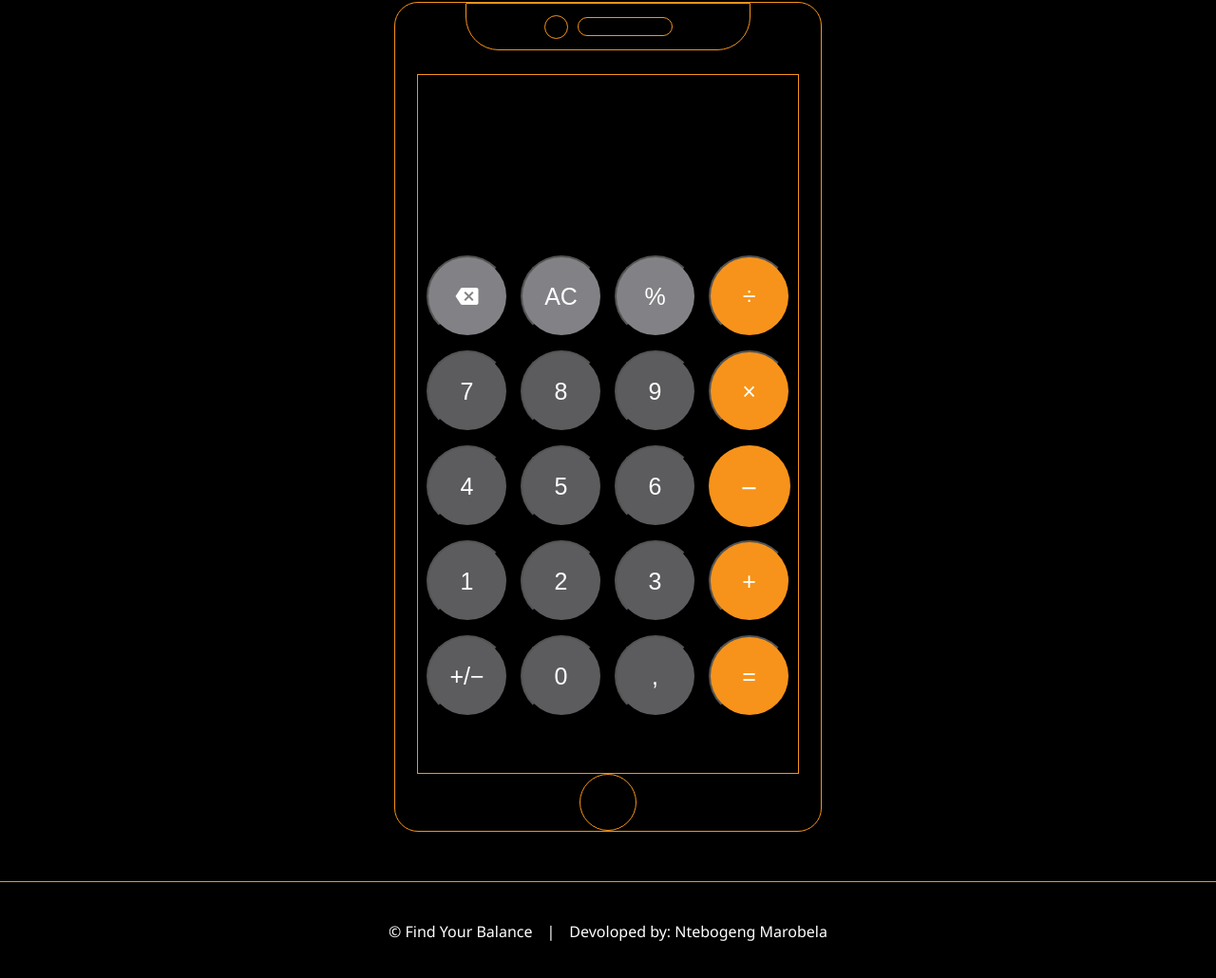
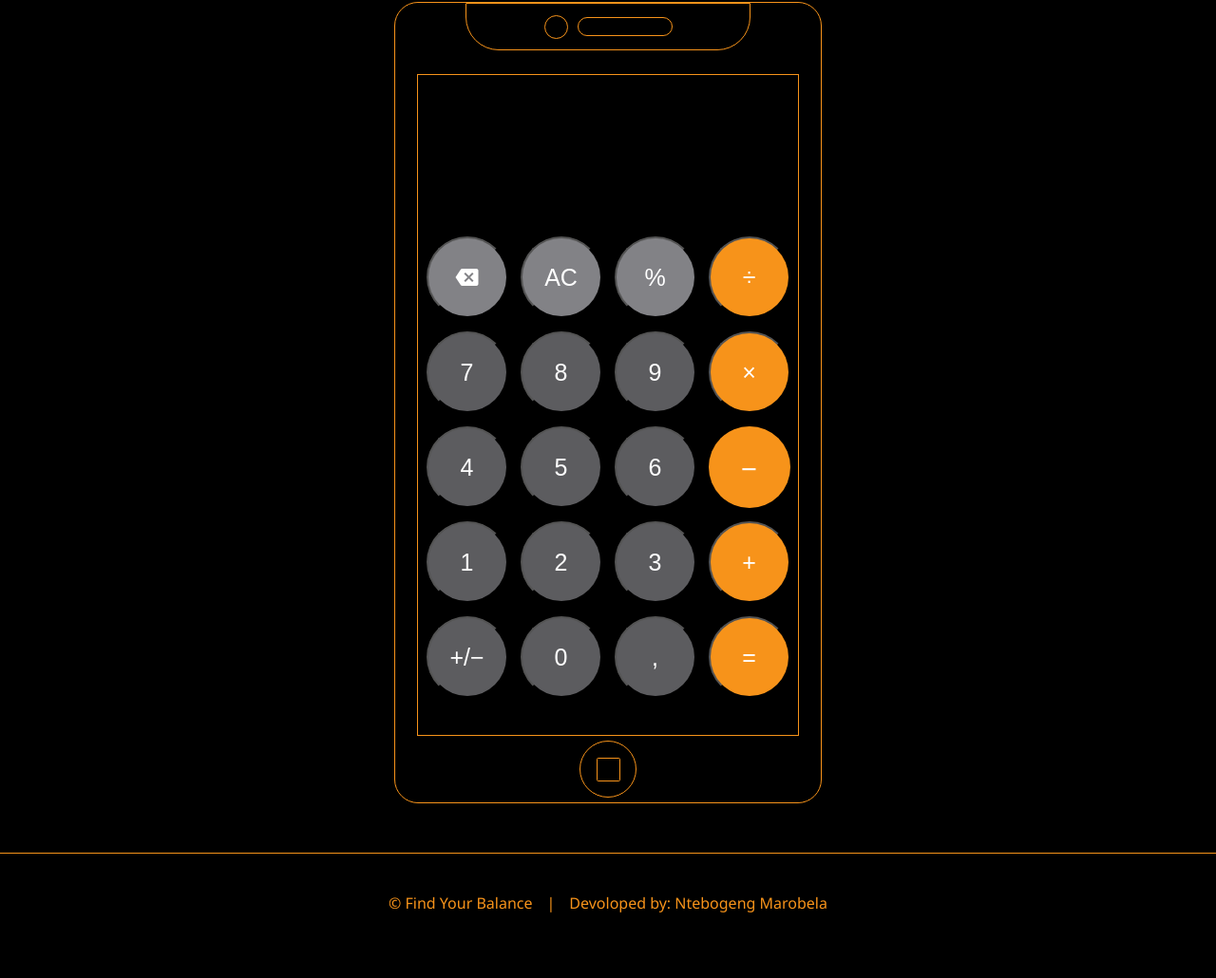
Before and after one commit to Ntebogengmarobela/fyb-ntebogeng-app, a plain HTML site: page index.html in a window 1280 px wide. Shown: the part 156-1186 px from the top of the page at 95% size. After the commit the page ends 1158 px from the top, so only its background shows below. Drawn offline with Linux system fonts and the light colour scheme.

Commit message:
modified home button

```diff
--- a/index.html
+++ b/index.html
@@ -197,7 +197,9 @@
                 </button>
             </section>
         </section> -->
-        <section class="hme-btn"></section>
+        <section class="hme-btn">
+            <section class="hme-btn-sq"></section>
+        </section>
     </section>
 </main>
     <footer>
--- a/styles.css
+++ b/styles.css
@@ -94,9 +94,9 @@ header > p {
    display: flex;
    flex-direction: column;
    justify-content: space-between;
-   color: rgb(255,255,255);
+   /* color: rgb(255,255,255); */
    /* color: rgb(77, 170, 252); */
-   /* color: rgb(247, 147, 26); */
+   color: rgb(247, 147, 26);
    /* color: rgb(0, 122, 204); */
 
    align-items: center;
@@ -194,7 +194,8 @@ img {
 .calc-key-sec {
     display: flex;
     flex-direction: column;
-       margin: 45px 0;
+       /* margin: 45px 0; */
+       margin: 25px 0;
 
 
 
@@ -253,8 +254,10 @@ img {
 }
 .btn-crcle-org{
     display: flex;
-    height: 50px;
-    width: 50px;
+    height: 86px;
+    width: 86px;
+    /* height: 50px;
+    width: 50px; */
     border-radius: 50%;
      /* border: 2px solid rgb(247, 147, 26); */
      background-color: rgb(247, 147, 26);
@@ -283,7 +286,8 @@ footer {
     /* height: 129.333px; */
      width: 100%;
       border-top: 1px solid rgb(247, 147, 26);
-      color: rgb(255,255,255);
+      /* color: rgb(255,255,255); */
+      color: rgb(247, 147, 26);
       flex-direction: row;
     justify-content: center;
     align-items: center;
@@ -340,7 +344,9 @@ footer {
     margin: auto;
     /* height: 86px;
     width: 86px; */
-    margin-bottom: 25px 0;
+    margin-top: 5px;
+    margin-bottom: 5px;
+
     border-bottom: 1px solid rgb(247, 147, 26);
 
 }
@@ -361,3 +367,12 @@ footer {
     align-items: center;
 
 }
+.hme-btn-sq{
+    border: 1px solid rgb(247, 147, 26);
+    height: 25px;
+    width: 25px;
+    border-radius: 1.5px;
+}
+/* .calc-key-sec {
+    margin-bottom: 0px;
+} */
```
